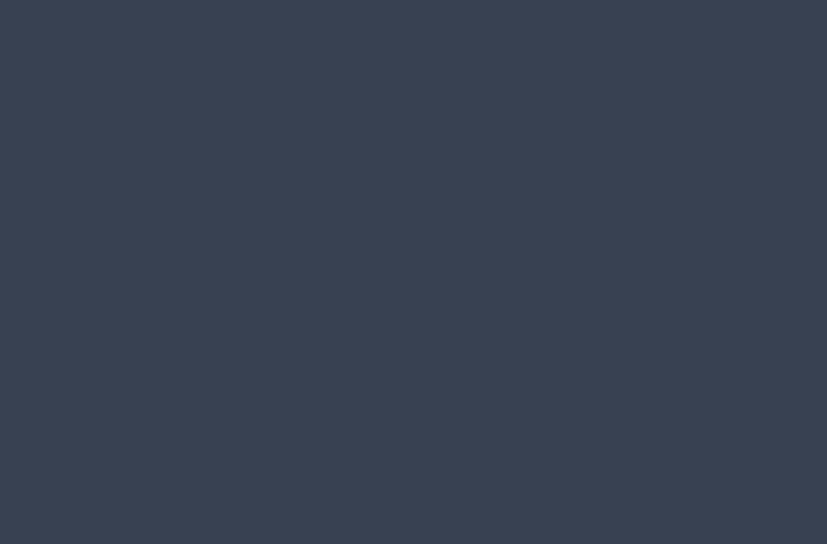
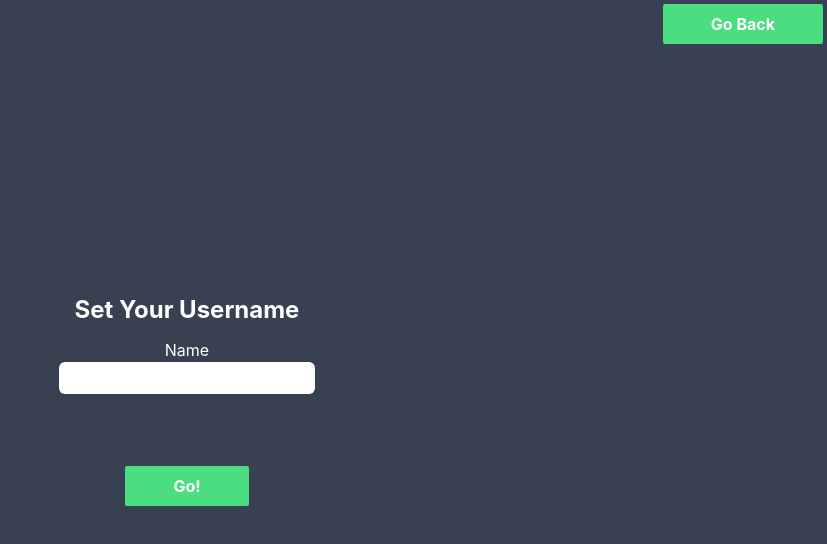
Before and after one commit to oguzBatur/Socket.io-Chat-App, a React (Create React App) app: page /Socket.io-Chat-App/set in a window 1280 px wide. Before the commit this address had no page. Shown: the top 544 px of the page, without its empty margins (453-1280 px from the left). Built offline with nearby package versions, Linux system fonts and the light colour scheme.

Commit message:
Finally finished

```diff
--- a/src/App.tsx
+++ b/src/App.tsx
@@ -29,7 +29,7 @@ function App() {
         if(data.name)
         {
           setName(data.name)
-          navigator('/chat');
+          navigator('/Socket.io-Chat-App/chat');
         }
       }
   }
@@ -43,9 +43,9 @@ function App() {
   return (
     <div className='bg-gray-700 h-screen'>
       <Routes>
-        <Route path='/' element={<MainPage />} />
-        <Route path='/set' element={<Set extractName={getName} />} />
-        <Route path='/chat' element={<Chat name={name} />} />
+        <Route path='/Socket.io-Chat-App' element={<MainPage />} />
+        <Route path='/Socket.io-Chat-App/set' element={<Set extractName={getName} />} />
+        <Route path='/Socket.io-Chat-App/chat' element={<Chat name={name} />} />
       </Routes>
     </div>
   );
--- a/src/components/Chat.tsx
+++ b/src/components/Chat.tsx
@@ -64,7 +64,7 @@ export default function Chat({name}:ChatProps) {
 
     const deleteTokenAndGoBack = () => {
         removeCookie('token');
-        navigator('/');
+        navigator('/Socket.io-Chat-App');
     }
     const handleKeyDown = (e:KeyboardEvent) => {
         if(e.key === 'Enter')
--- a/src/components/MainPage.tsx
+++ b/src/components/MainPage.tsx
@@ -5,7 +5,7 @@ export default function MainPage() {
     return (
         <div className='flex items-center  text-white justify-center h-5/6 flex-col gap-3'>
             <h1 className='font-bold  text-4xl'>theChatApp</h1>
-            <Link className='py-2 px-12 text-center rounded-md bg-blue-600 font-bold' to={'/set'}>
+            <Link className='py-2 px-12 text-center rounded-md bg-blue-600 font-bold' to={'/Socket.io-Chat-App/set'}>
             Set Your Username and Go!
            </Link>
       </div>
--- a/src/components/Set.tsx
+++ b/src/components/Set.tsx
@@ -19,7 +19,8 @@ export default function Set({extractName}:SetProps) {
         setName(e.target.value);
         setErr('');
     }
-    const sendInformation = async() => {
+    const sendInformation = async(e:any) => {
+        e.preventDefault();
         extractName(name);
         if(name.replace(/\s/g,'') !== ""){
 
@@ -36,7 +37,7 @@ export default function Set({extractName}:SetProps) {
                 await setCookie('token',data.token);
                 if(cookies.token)
                 {
-                    await navigate('/chat')
+                    await navigate('/Socket.io-Chat-App/chat')
                 }
             }
             else{
@@ -49,7 +50,7 @@ export default function Set({extractName}:SetProps) {
         }
     }
     const handleKeyDown = (e:React.KeyboardEvent) => {
-        if(e.key === 'Enter') sendInformation();
+        if(e.key === 'Enter') sendInformation(e);
     }
     return (
         <>
```
